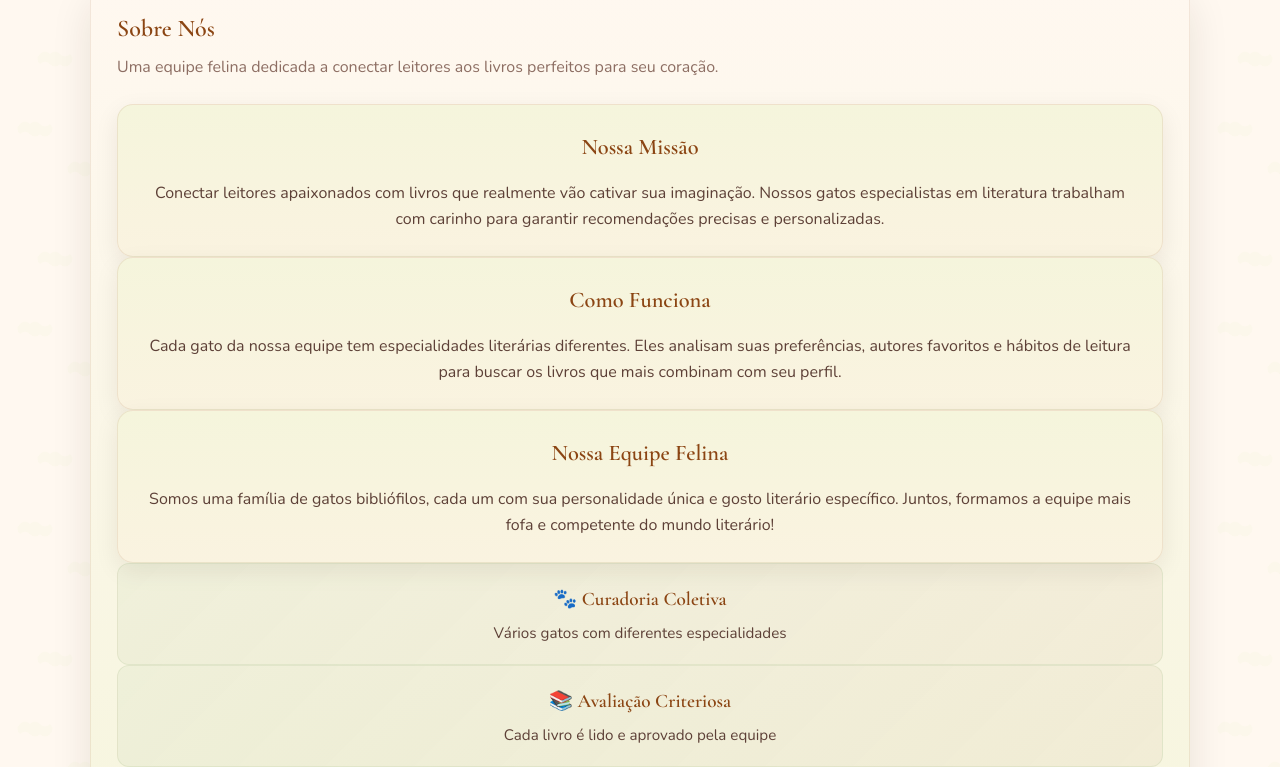
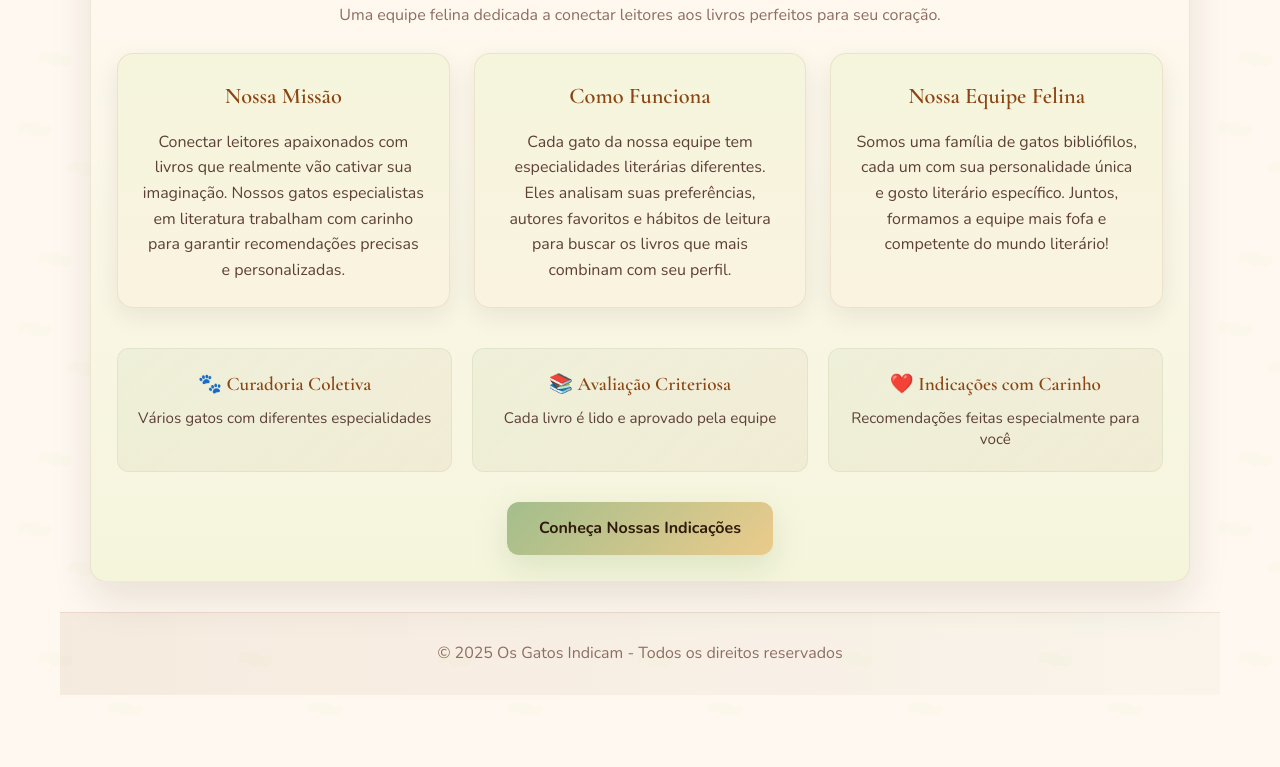
Before and after one commit to paulabernardinelli-ship-it/Site_Programacao, a plain HTML site: page sobre.html in a window 1280 px wide. Shown: the part 176-943 px from the top of the page. After the commit the page ends 891 px from the top, so only its background shows below. Drawn offline with nearby package versions, Linux system fonts and the light colour scheme.

Commit message:
Update sobre.html

```diff
--- a/sobre.html
+++ b/sobre.html
@@ -24,15 +24,14 @@
 
   <div class='container'>
     <header>
-      <div class='logo'><h1>Os Gatos Indicam</h1></div>
     </header>
-
     <main>
       <div class='pref-card'>
-        <h2>Sobre Nós</h2>
-        <p style='color:var(--muted); margin-bottom: 24px;'>Uma equipe felina dedicada a conectar leitores aos livros perfeitos para seu coração.</p>
+        <h2>Sobre Os Gatos Indicam</h2>
+        <p style='color:var(--muted); margin-bottom: 24px; text-align: center;'>Uma equipe felina dedicada a conectar leitores aos livros perfeitos para seu coração.</p>
 
         <div class="about-content">
+          <div class="about-grid">
             <div class="about-section">
               <h3>Nossa Missão</h3>
               <p>Conectar leitores apaixonados com livros que realmente vão cativar sua imaginação. Nossos gatos especialistas em literatura trabalham com carinho para garantir recomendações precisas e personalizadas.</p>
@@ -47,8 +46,9 @@
               <h3>Nossa Equipe Felina</h3>
               <p>Somos uma família de gatos bibliófilos, cada um com sua personalidade única e gosto literário específico. Juntos, formamos a equipe mais fofa e competente do mundo literário!</p>
             </div>
+          </div>
 
-          <div class="about-features">
+          <div class="about-features-grid">
             <div class="feature-item">
               <h4>🐾 Curadoria Coletiva</h4>
               <p>Vários gatos com diferentes especialidades</p>
@@ -64,11 +64,8 @@
           </div>
         </div>
 
-          <div class="final-cta-box" style="margin-top: 30px;">
-              <a href="produtos.html" class="primary cta-button"
-                style="text-decoration: none; display: inline-block;">
-                  Conheça Nossas Indicações
-              </a>
+        <div class="btn-center" style="margin-top: 30px;">
+          <a href="produtos.html" class="primary" style="text-decoration: none; display: inline-block;">Conheça Nossas Indicações</a>
         </div>
       </div>
     </main>
```
Lines whose indentation alone changed are shown as unchanged.
